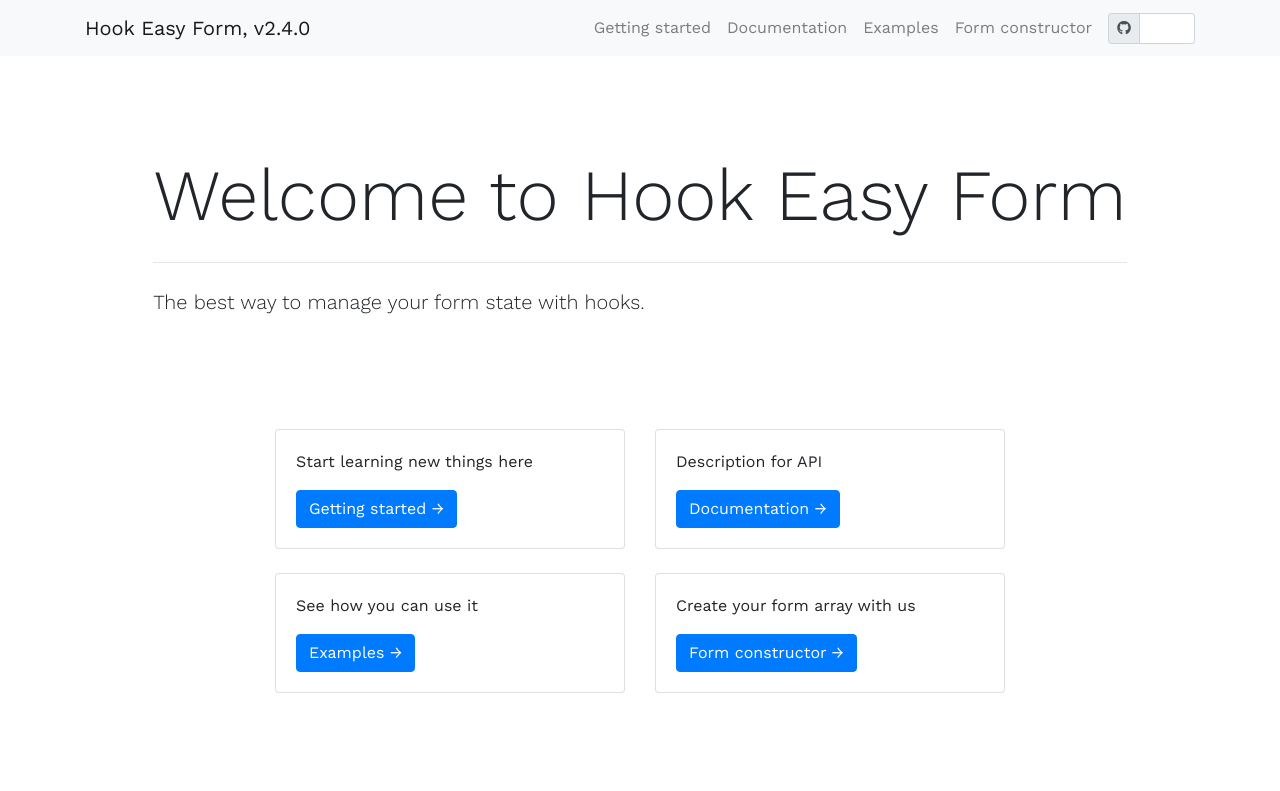
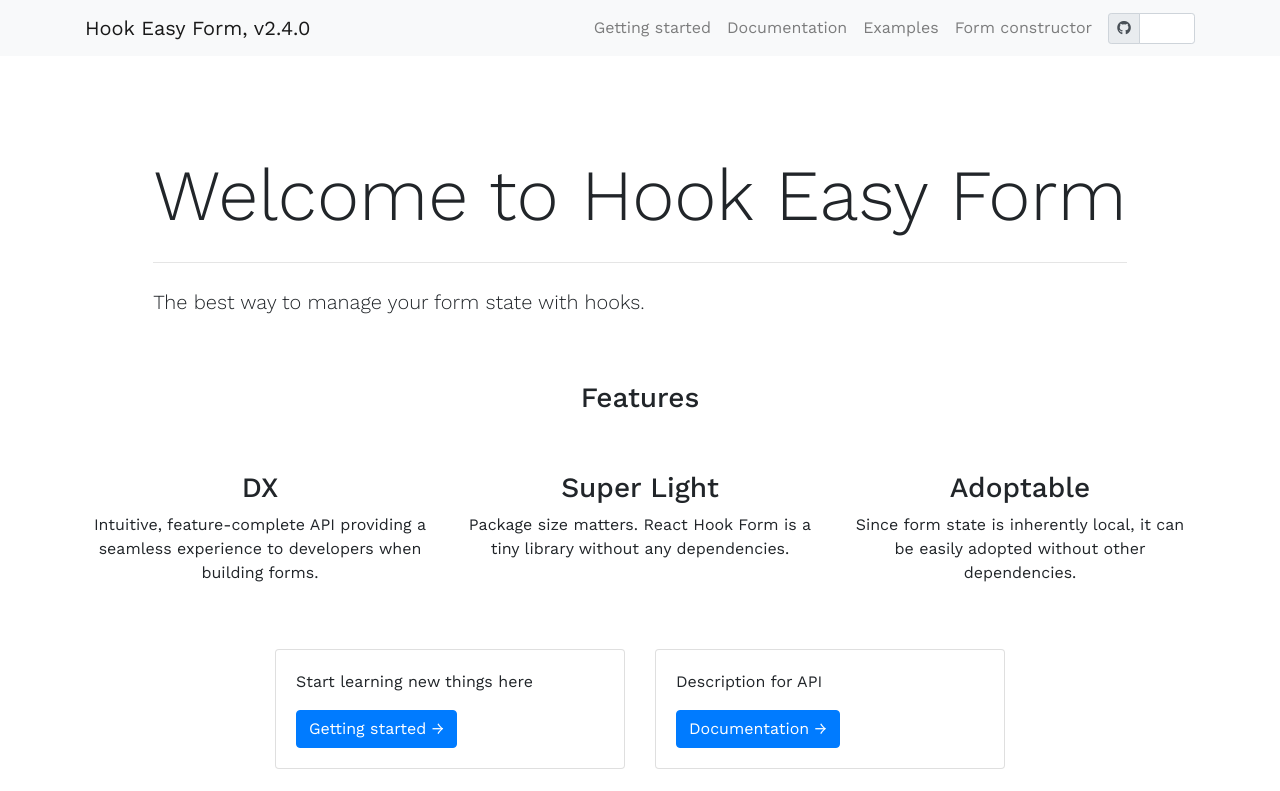
Before and after one commit to EntonyStark/hook-forms, a Next.js app: page / in a window 1280 px wide. Shown: the top 791 px of the page. Built offline with nearby package versions, Linux system fonts and the light colour scheme; no server answers.

Commit message:
master update main page

```diff
--- a/components/header/header.js
+++ b/components/header/header.js
@@ -24,7 +24,8 @@ export const Header = ({ repoInfo }) => {
   const router = useRouter();
 
   return (
-    <nav className="navbar sticky-top navbar-expand-lg navbar-light bg-light">
+    <header className="sticky-top">
+      <nav className="navbar navbar-expand-lg navbar-light bg-light">
         <div className="container">
           <Link href={URLS.home}>
             <a className="navbar-brand">{`${packageTitle}, v${getPackageVersion()}`}</a>
@@ -66,5 +67,6 @@ export const Header = ({ repoInfo }) => {
           </div>
         </div>
       </nav>
+    </header>
   );
 };
--- a/pages/index.js
+++ b/pages/index.js
@@ -7,17 +7,38 @@ export const getStaticProps = async () => ({
   props: {},
 });
 
-const Home = ({ repoInfo }) => {
-  console.log('props', repoInfo);
-  return (
+const Home = ({ repoInfo }) => (
   <>
-      <div className="row justify-content-center my-5">
+    <div className="row justify-content-center mt-5">
       <div className="col-auto py-5">
         <h1 className="display-3">
           Welcome to <a href={repoInfo.html_url}>{packageTitle}</a>
         </h1>
         <hr className="my-4" />
         <p className="lead">The best way to manage your form state with hooks.</p>
+      </div>
+    </div>
+    <div className="row justify-content-center mb-5">
+      <h3>Features</h3>
+    </div>
+    <div className="row my-5">
+      <div className="col-sm-12 col-md-4">
+        <article className="text-center">
+          <h3>DX</h3>
+          <p>Intuitive, feature-complete API providing a seamless experience to developers when building forms.</p>
+        </article>
+      </div>
+      <div className="col-sm-12 col-md-4">
+        <article className="text-center">
+          <h3>Super Light</h3>
+          <p>Package size matters. React Hook Form is a tiny library without any dependencies.</p>
+        </article>
+      </div>
+      <div className="col-sm-12 col-md-4">
+        <article className="text-center">
+          <h3>Adoptable</h3>
+          <p>Since form state is inherently local, it can be easily adopted without other dependencies.</p>
+        </article>
       </div>
     </div>
     <div className="row justify-content-center my-5">
@@ -60,7 +81,6 @@ const Home = ({ repoInfo }) => {
     </div>
   </>
 );
-};
 
 export default () => (
   <BaseLayout>
```
Lines whose indentation alone changed are shown as unchanged.
